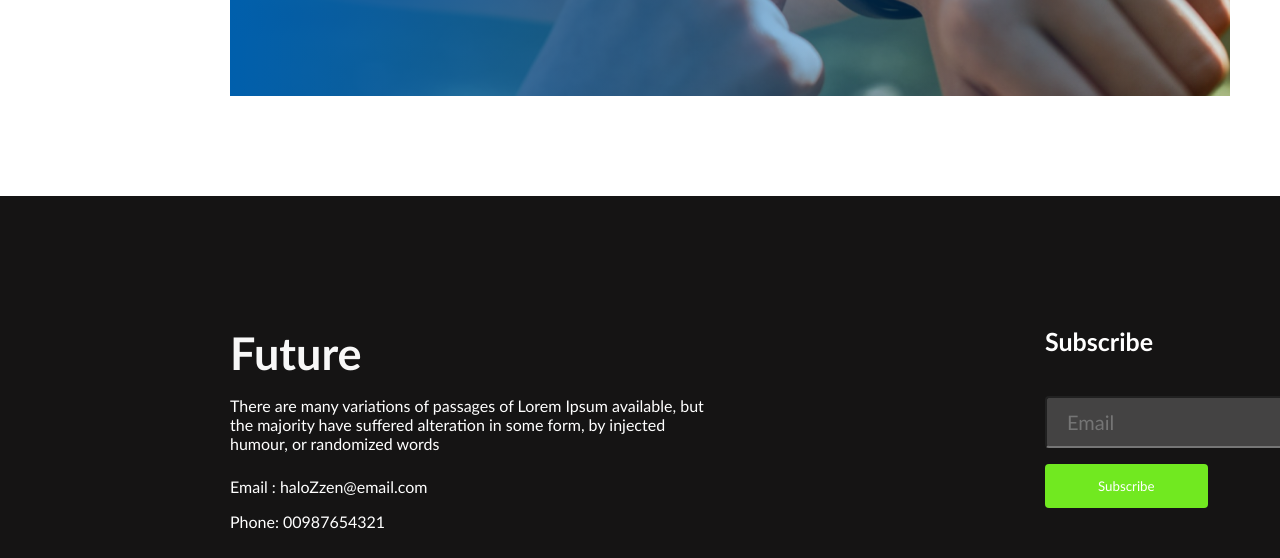
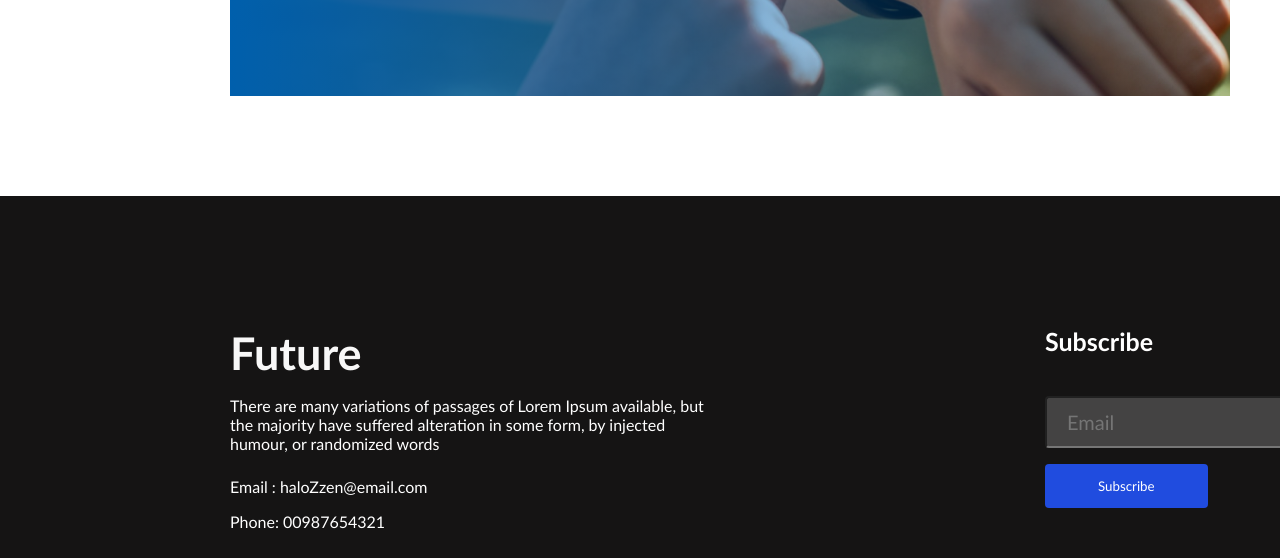
Before and after one commit to ImamHossain22/assignment-1, a plain HTML site: page index.html in a window 1280 px wide. Shown: the part 2805-3363 px from the top of the page. Drawn offline with Linux system fonts and the light colour scheme.

Commit message:
add color

```diff
--- a/styles/style.css
+++ b/styles/style.css
@@ -235,7 +235,7 @@ select {
 
 input[type=submit] {
     width: 50%;
-    background-color: hsl(96, 82%, 52%);
+    background-color:rgb(32, 76, 223);
     color: white;
     font-weight: 400;
     padding: 14px 20px;
```
